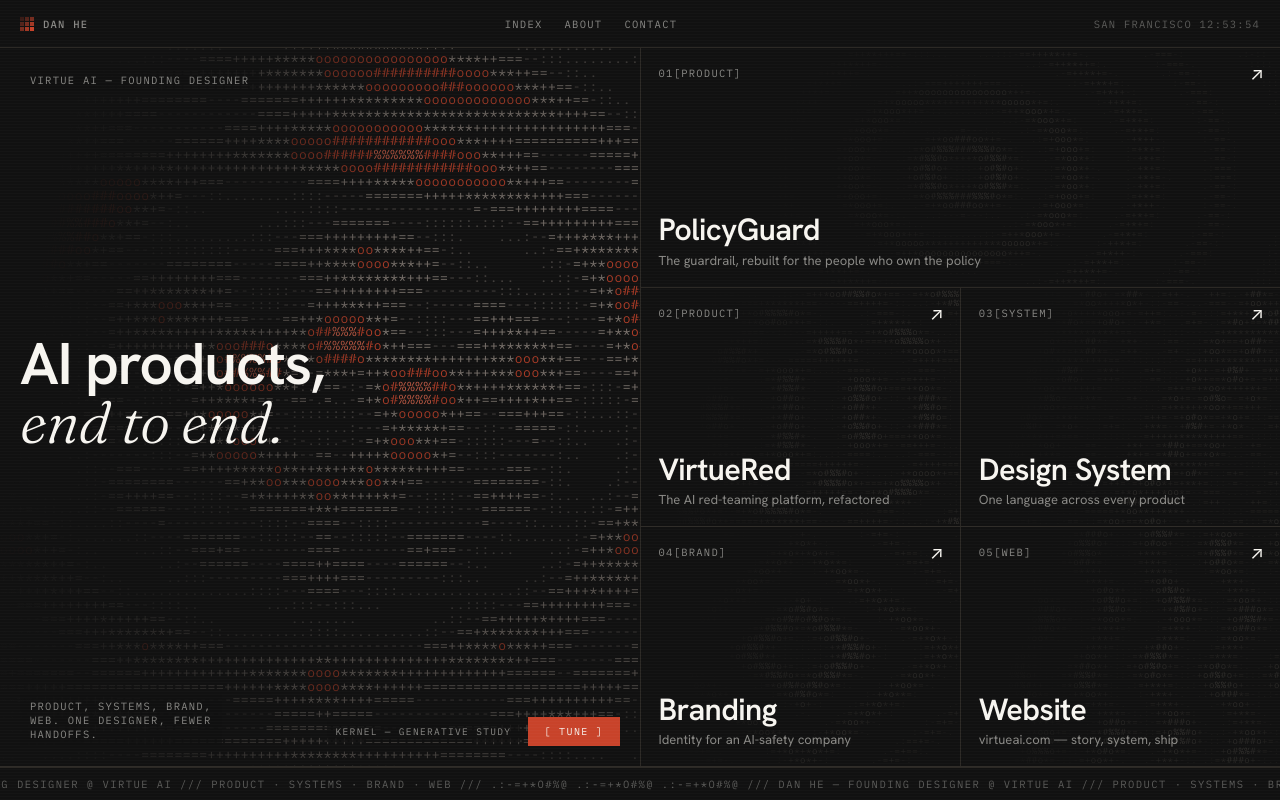
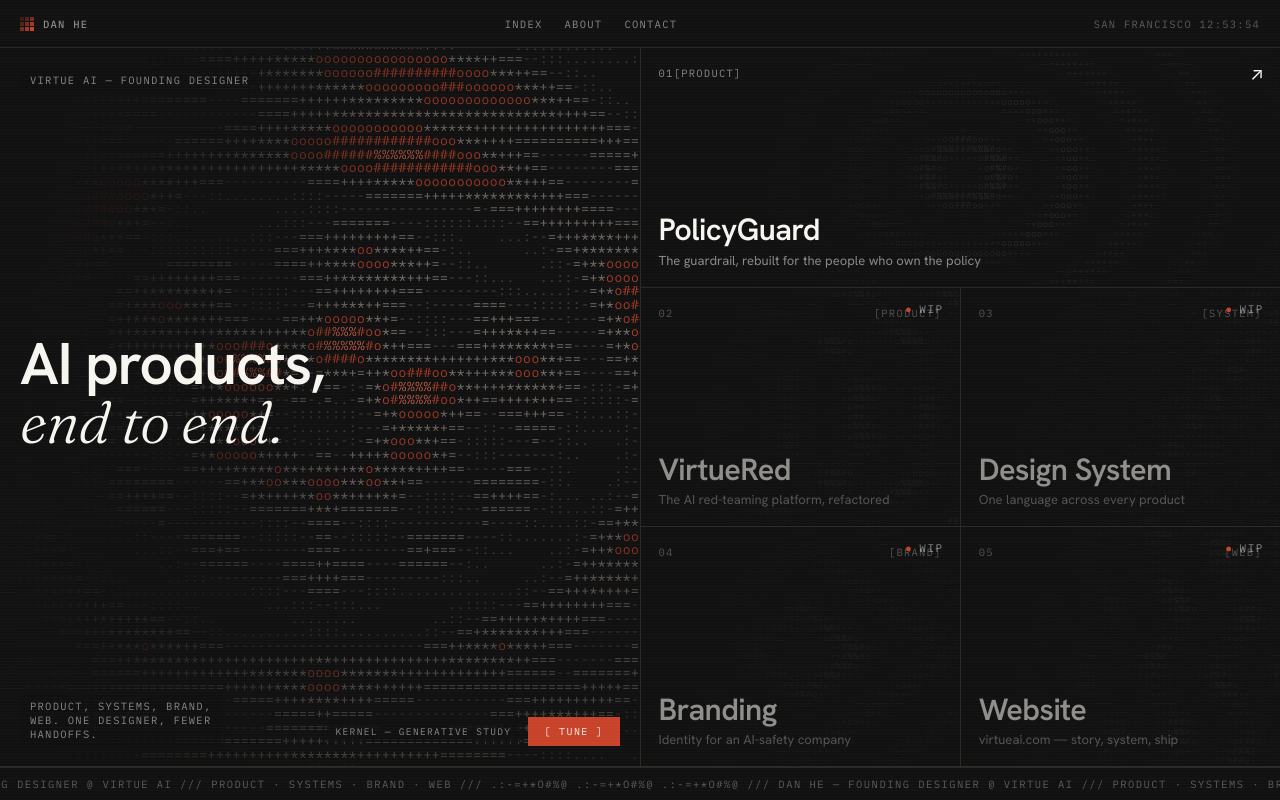
Before and after one commit to danhe-blip/potfolio, a React (Vite) app: page / in a window 1280 px wide. Built offline with nearby package versions, Linux system fonts and the light colour scheme.

Commit message:
Show unfinished case studies as disabled WIP cells on the index

```diff
--- a/src/App.jsx
+++ b/src/App.jsx
@@ -40,7 +40,7 @@ export default function App() {
     window.location.hash = target;
   };
 
-  const work = WORKS.find((w) => w.id === route);
+  const work = WORKS.find((w) => w.id === route && !w.wip);
   const doc = route === "about" ? ABOUT : work;
 
   return (
--- a/src/Home.jsx
+++ b/src/Home.jsx
@@ -91,7 +91,34 @@ export default function Home({ navigate }) {
     };
   };
 
-  const workCell = (w, i, extra = "") => (
+  const workCell = (w, i, extra = "") => {
+    if (w.wip) {
+      return (
+        <div
+          key={w.id}
+          className={`cell cell--work cell--wip reveal ${extra}`}
+          data-art-host
+          style={{ animationDelay: `${90 + i * 70}ms` }}
+          aria-disabled="true"
+        >
+          <div className="cell-art" aria-hidden="true">
+            <Kaleido params={iconParams(w, i)} />
+          </div>
+          <div className="head mono">
+            <span>{w.num}</span>
+            <span>[{w.type}]</span>
+          </div>
+          <span className="wip-status mono" aria-label="Case study in progress">
+            <span className="wip-dot" aria-hidden="true">●</span> WIP
+          </span>
+          <div className="cell-text">
+            <div className="title">{w.title}</div>
+            <div className="tagline">{w.tagline}</div>
+          </div>
+        </div>
+      );
+    }
+    return (
       <button
         key={w.id}
         className={`cell link cell--work reveal ${extra}`}
@@ -115,6 +142,7 @@ export default function Home({ navigate }) {
         </div>
       </button>
     );
+  };
 
   return (
     <>
--- a/src/WorkPage.jsx
+++ b/src/WorkPage.jsx
@@ -1,5 +1,5 @@
 import { useState, useEffect, useRef } from "react";
-import { WORKS } from "./config";
+import { WORKS, ABOUT } from "./config";
 import ShotGrid from "./ShotGrid";
 import CompositionDiagram from "./CompositionDiagram";
 
@@ -25,7 +25,8 @@ export default function WorkPage({ doc, navigate }) {
   const jump = (id) => refs.current[id]?.scrollIntoView({ behavior: "smooth", block: "start" });
 
   const idx = WORKS.findIndex((w) => w.id === doc.id);
-  const next = idx === -1 ? WORKS[0] : WORKS[(idx + 1) % WORKS.length];
+  const pool = WORKS.filter((w) => !w.wip && w.id !== doc.id);
+  const next = pool.find((w) => WORKS.indexOf(w) > idx) || pool[0] || ABOUT;
 
   return (
     <div className="doc">
--- a/src/config.js
+++ b/src/config.js
@@ -138,6 +138,7 @@ export const WORKS = [
   },
   {
     id: "virtuered",
+    wip: true,
     motif: "clash",
     num: "02",
     title: "VirtueRed",
@@ -183,6 +184,7 @@ export const WORKS = [
   },
   {
     id: "design-system",
+    wip: true,
     motif: "lattice",
     num: "03",
     title: "Design System",
@@ -228,6 +230,7 @@ export const WORKS = [
   },
   {
     id: "branding",
+    wip: true,
     motif: "mark",
     num: "04",
     title: "Branding",
@@ -273,6 +276,7 @@ export const WORKS = [
   },
   {
     id: "website",
+    wip: true,
     motif: "flow",
     num: "05",
     title: "Website",
--- a/src/index.css
+++ b/src/index.css
@@ -164,6 +164,30 @@ img { max-width: 100%; display: block; }
 .cell--work:hover { box-shadow: inset 3px 0 0 var(--red); }
 .cell--work:hover .head { color: var(--mut); }
 .cell--work:hover .tagline { color: var(--mut); }
+
+.cell--wip { cursor: default; }
+.cell--wip:hover { box-shadow: none; }
+.cell--wip .cell-art { opacity: 0.14; }
+.cell--wip:hover .cell-art { opacity: 0.26; }
+.cell--wip .head, .cell--wip .cell-text { opacity: 0.55; transition: opacity 0.3s; }
+.cell--wip:hover .head, .cell--wip:hover .cell-text { opacity: 0.72; }
+.wip-status {
+  position: absolute;
+  top: 14px;
+  right: 16px;
+  z-index: 1;
+  display: flex;
+  align-items: center;
+  gap: 7px;
+  font-size: 11px;
+  letter-spacing: 0.14em;
+  color: var(--mut);
+}
+.wip-dot {
+  color: var(--red);
+  font-size: 8px;
+  animation: blink 1.6s steps(2, start) infinite;
+}
 
 .cell--paper::before { background: var(--paper); }
 .cell--paper:hover { color: var(--ink); }
```
Lines whose indentation alone changed are shown as unchanged.
